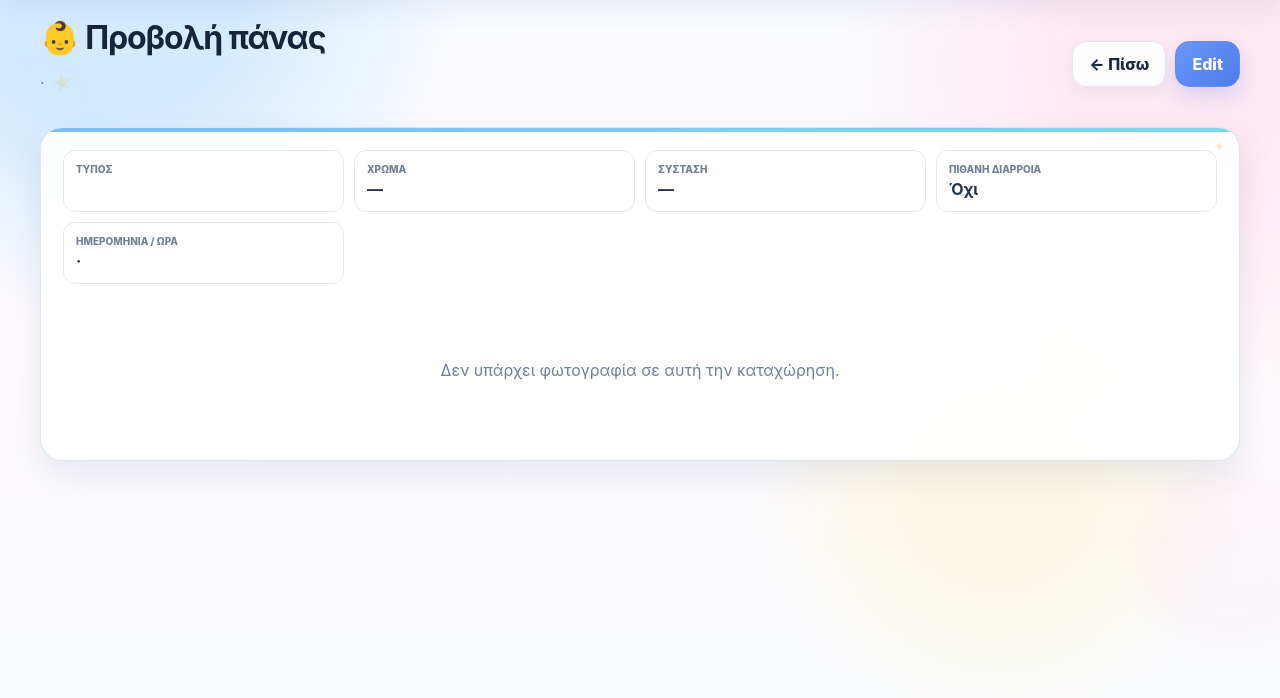
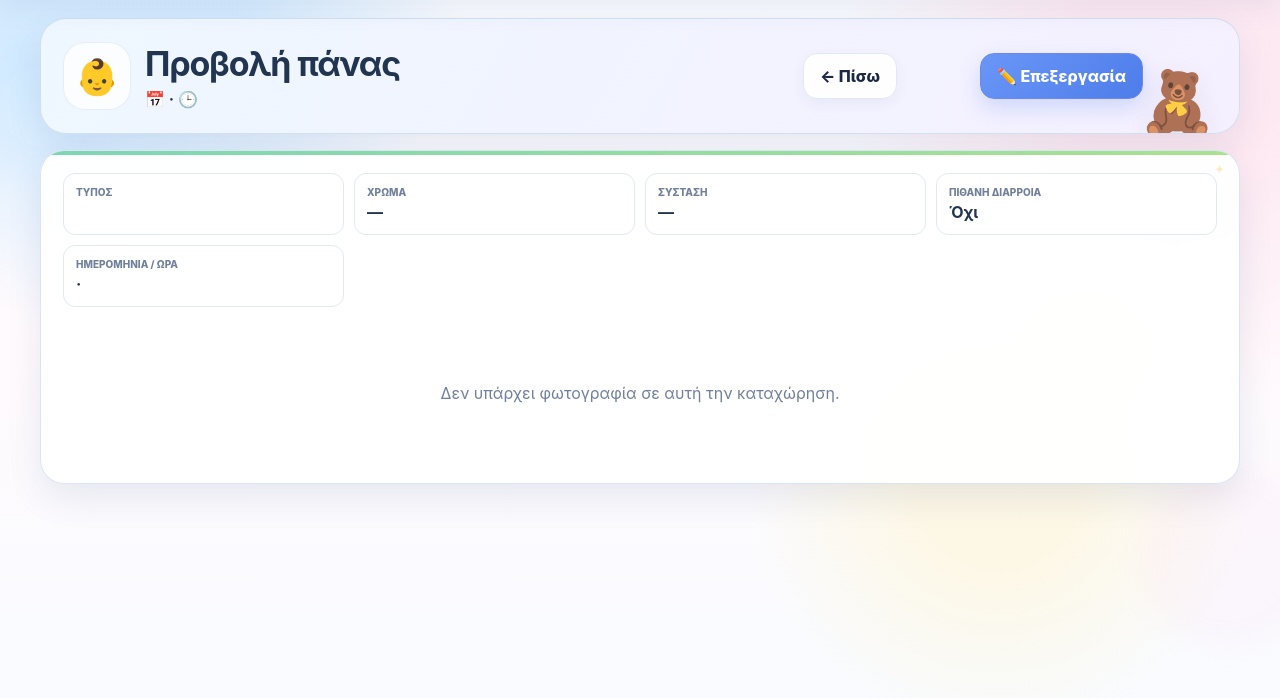
Before and after one commit to MichalisMichael26/giorgos-health, a Django app: template templates/diapers/detail.html in a window 1280 px wide. Shown: the part 74-772 px from the top of the page. Run offline with Django 5.2, Linux system fonts and the light colour scheme; the template is opened without the code that fills it, so the values that code supplies are empty.

Commit message:
Match diaper detail to pediatric design

```diff
--- a/templates/diapers/detail.html
+++ b/templates/diapers/detail.html
@@ -1,18 +1,21 @@
 {% extends "base.html" %}
 {% block title %}Πάνα · {{ item.date|date:"d/m/Y" }}{% endblock %}
 {% block content %}
-<div class="page-head">
-    <div>
-        <h1>👶 Προβολή πάνας</h1>
-        <p class="muted">{{ item.date|date:"d/m/Y" }} · {{ item.time|time:"H:i" }}</p>
+<section class="module-hero module-hero--diaper">
+    <div class="module-hero-main">
+        <span class="module-hero-icon" aria-hidden="true">👶</span>
+        <div>
+            <h1>Προβολή πάνας</h1>
+            <p>📅 {{ item.date|date:"d/m/Y" }} · 🕒 {{ item.time|time:"H:i" }}</p>
+        </div>
     </div>
     <div class="page-actions">
         <a class="btn secondary" href="{% url 'diaper_list' %}">← Πίσω</a>
-        {% if not is_readonly_doctor %}<a class="btn primary" href="{% url 'diaper_edit' item.pk %}">Edit</a>{% endif %}
+        {% if not is_readonly_doctor %}<a class="btn primary" href="{% url 'diaper_edit' item.pk %}">✏️ Επεξεργασία</a>{% endif %}
     </div>
-</div>
+</section>
 
-<section class="panel diaper-detail-panel">
+<section class="panel diaper-detail-panel module-panel">
     <div class="diaper-detail-grid">
         <div><span>Τύπος</span><strong>{{ item.get_kind_display }}</strong></div>
         <div><span>Χρώμα</span><strong>{{ item.stool_color|default:"—" }}</strong></div>
```
